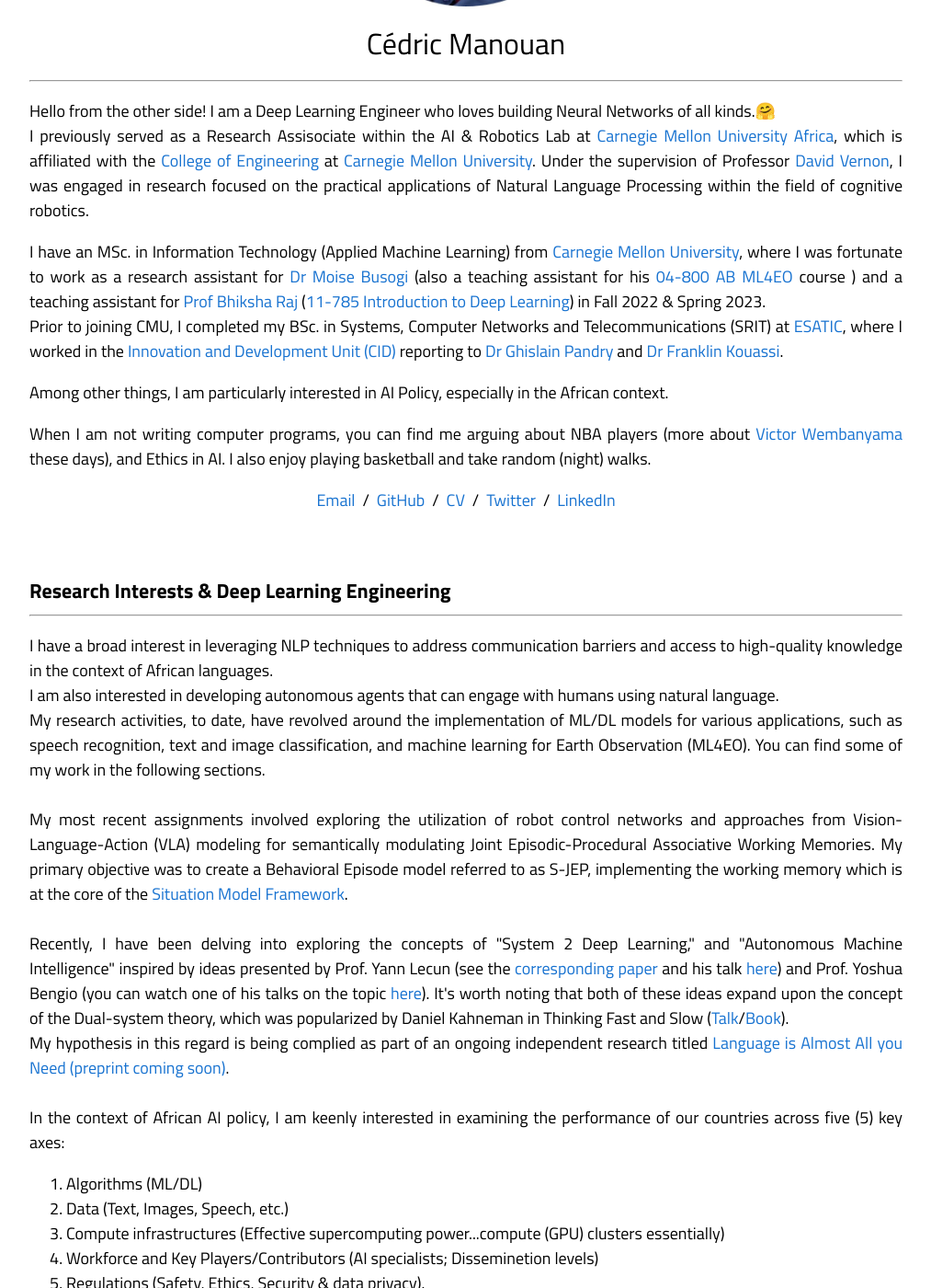
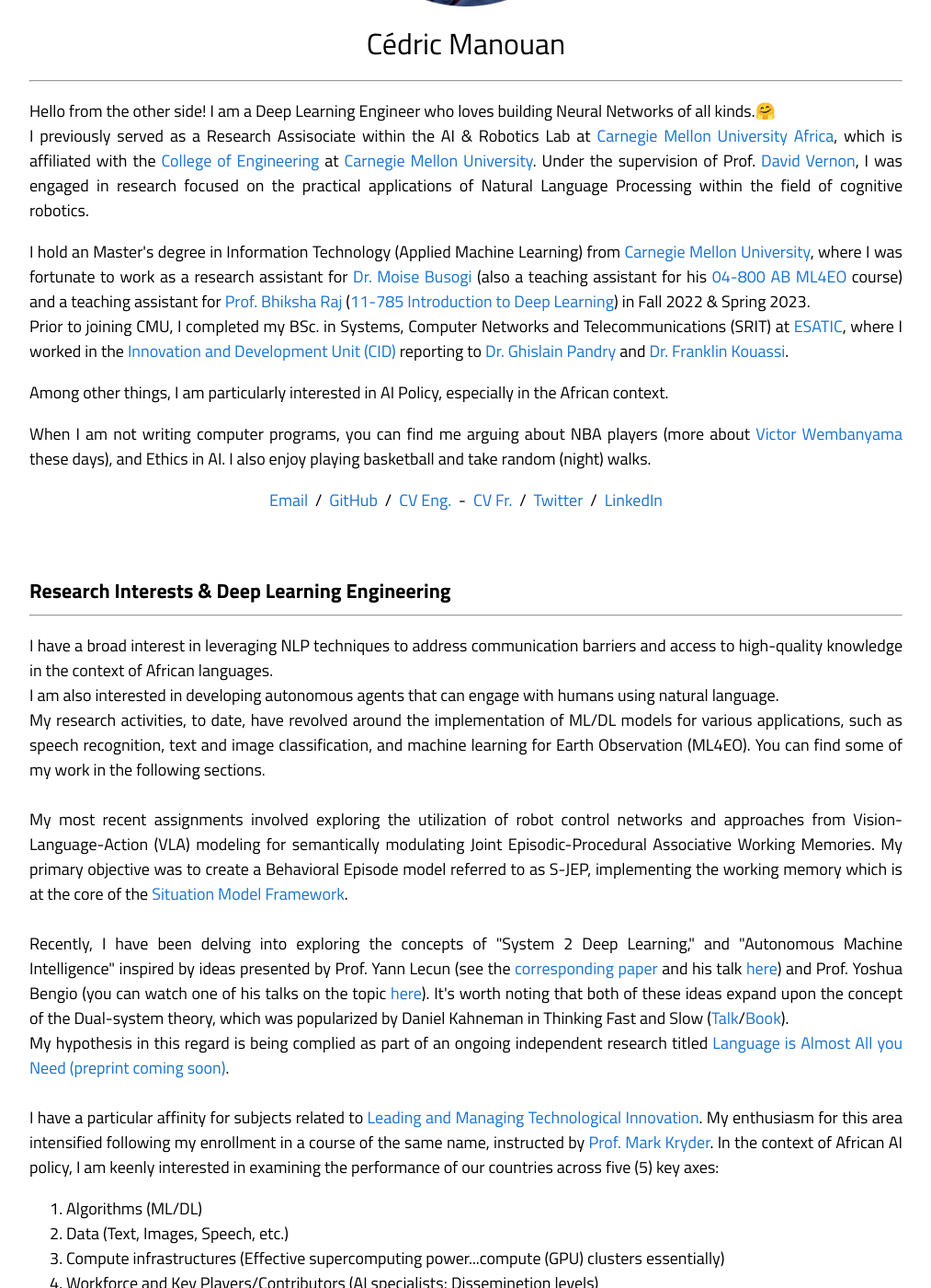
Before and after one commit to dric2018/dric2018.github.io, a Jekyll site: the page built from _posts/2023-12-31-smf.markdown, in a window 1280 px wide and 1400 px high, scrolled down 352 px. Shown: the whole window at 92% size, without its empty margins (133-1146 px from the left). Built offline with Jekyll 4.4.1, drawn with Linux system fonts in a browser that asks for light colours.

Commit message:
updated LMTI desc

```diff
--- a/_layouts/default.html
+++ b/_layouts/default.html
@@ -45,11 +45,11 @@
                   <p>
                     Hello from the other side! I am a Deep Learning Engineer who loves building Neural Networks of all kinds.&#129303;                <br>
                     I previously served as a Research Assisociate within the AI &amp; Robotics Lab at <a href="https://www.africa.engineering.cmu.edu/">Carnegie Mellon University Africa</a>, which is affiliated with the <a href="https://engineering.cmu.edu/">College of Engineering</a> at <a href="https://www.cmu.edu/">Carnegie Mellon University</a>.
-                    Under the supervision of Professor <a href="http://vernon.eu/personal.htm">David Vernon</a>, I was engaged in research focused on the practical applications of Natural Language Processing within the field of cognitive robotics.
+                    Under the supervision of Prof. <a href="http://vernon.eu/personal.htm">David Vernon</a>, I was engaged in research focused on the practical applications of Natural Language Processing within the field of cognitive robotics.
                   </p>
                   <p>
-                    I have an MSc. in Information Technology (Applied Machine Learning) from <a href="https://www.cmu.edu/">Carnegie Mellon University</a>, where I was fortunate to work as a research assistant for <a href="https://africa.engineering.cmu.edu/about/contact/directory/bios/busogi-moise.html"> Dr Moise Busogi</a> (also a teaching assistant for his <a href="https://www.africa.engineering.cmu.edu/academics/courses/04-800-AB.html">04-800 AB ML4EO</a> course ) and a teaching assistant for <a href="https://www.africa.engineering.cmu.edu/about/contact/directory/bios/ramakrishnan-bhiksha-raj.html">Prof Bhiksha Raj</a> (<a href="https://deeplearning.cs.cmu.edu/F22/index.html">11-785 Introduction to Deep Learning</a>) in Fall 2022 &amp; Spring 2023. <br>
-                    Prior to joining CMU, I completed my BSc. in Systems, Computer Networks and Telecommunications (SRIT) at <a href="https://esatic.ci/">ESATIC</a>, where I worked in the <a href="https://lastic.esatic.ci/teams/cid.php">Innovation and Development Unit (CID)</a> reporting to <a href="https://www.linkedin.com/in/ghislain-pandry-49b863108/">Dr Ghislain Pandry</a> and <a href="https://www.linkedin.com/in/franklin-kouassi-00358113/?originalSubdomain=ci">Dr Franklin Kouassi</a>.
+                    I hold an Master's degree in Information Technology (Applied Machine Learning) from <a href="https://www.cmu.edu/">Carnegie Mellon University</a>, where I was fortunate to work as a research assistant for <a href="https://africa.engineering.cmu.edu/about/contact/directory/bios/busogi-moise.html"> Dr. Moise Busogi</a> (also a teaching assistant for his <a href="https://www.africa.engineering.cmu.edu/academics/courses/04-800-AB.html">04-800 AB ML4EO</a> course) and a teaching assistant for <a href="https://www.africa.engineering.cmu.edu/about/contact/directory/bios/ramakrishnan-bhiksha-raj.html">Prof. Bhiksha Raj</a> (<a href="https://deeplearning.cs.cmu.edu/F22/index.html">11-785 Introduction to Deep Learning</a>) in Fall 2022 &amp; Spring 2023. <br>
+                    Prior to joining CMU, I completed my BSc. in Systems, Computer Networks and Telecommunications (SRIT) at <a href="https://esatic.ci/">ESATIC</a>, where I worked in the <a href="https://lastic.esatic.ci/teams/cid.php">Innovation and Development Unit (CID)</a> reporting to <a href="https://www.linkedin.com/in/ghislain-pandry-49b863108/">Dr. Ghislain Pandry</a> and <a href="https://www.linkedin.com/in/franklin-kouassi-00358113/?originalSubdomain=ci">Dr. Franklin Kouassi</a>.
                   </p>
                   <p>
                     Among other things, I am particularly interested in AI Policy, especially in the African context.
@@ -62,7 +62,8 @@
                   <p style="text-align:center">
                     <a target="_blank" href="mailto:cmanouan@alumni.cmu.edu"> Email</a> &nbsp;/&nbsp;
                     <a href="https://github.com/dric2018">GitHub</a> &nbsp;/&nbsp;
-                    <a href="https://drive.google.com/file/d/1Wp5_aFiaC2J2yclBLADAX7VSoYCGuy2c/view?usp=drive_link">CV</a> &nbsp;/&nbsp;
+                    <a href="https://drive.google.com/file/d/1Wp5_aFiaC2J2yclBLADAX7VSoYCGuy2c/view?usp=drive_link">CV Eng.</a> &nbsp;-&nbsp;
+                    <a href="https://drive.google.com/file/d/1lIgFBzDZFbsA_jL2TizThw2dK4cvK9CY/view?usp=drive_link">CV Fr.</a> &nbsp;/&nbsp;
                     <a href="https://twitter.com/cmDrStrange">Twitter</a> &nbsp;/&nbsp;
                     <a href="https://www.linkedin.com/in/cpem"> LinkedIn </a>
                     <!-- <a href="{{ site.baseurl }}/me"> Gallery </a> -->
@@ -91,6 +92,7 @@
                 It's worth noting that both of these ideas expand upon the concept of the Dual-system theory, which was popularized by  Daniel Kahneman in Thinking Fast and Slow (<a href="https://www.youtube.com/watch?v=gmjgZF2HEwI&t=3936s&ab_channel=LongNowFoundation">Talk</a>/<a href="https://www.amazon.com/Thinking-Fast-Slow-Daniel-Kahneman/dp/0374533555">Book</a>).<br>
                 My hypothesis in this regard is being complied as part of an ongoing independent research titled <a href="#">Language is Almost All you Need (preprint coming soon)</a>.<br><br>
 
+                I have a particular affinity for subjects related to <a href="https://www.africa.engineering.cmu.edu/academics/courses/04-800-AD.html">Leading and Managing Technological Innovation</a>. My enthusiasm for this area intensified following my enrollment in a course of the same name, instructed by <a href="https://www.africa.engineering.cmu.edu/about/contact/directory/bios/kryder-mark.html">Prof. Mark Kryder</a>.
                 In the context of African AI policy, I am keenly interested in examining the performance of our countries across five (5) key axes:
                 <ol>
                   <li>Algorithms (ML/DL) </li>
```
